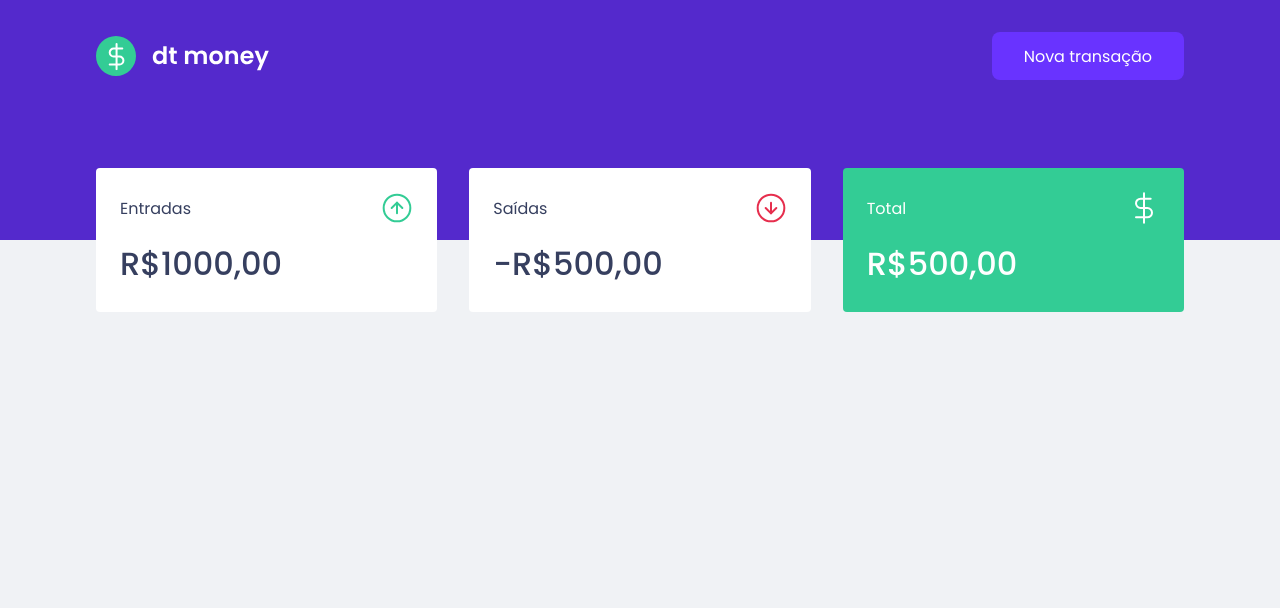
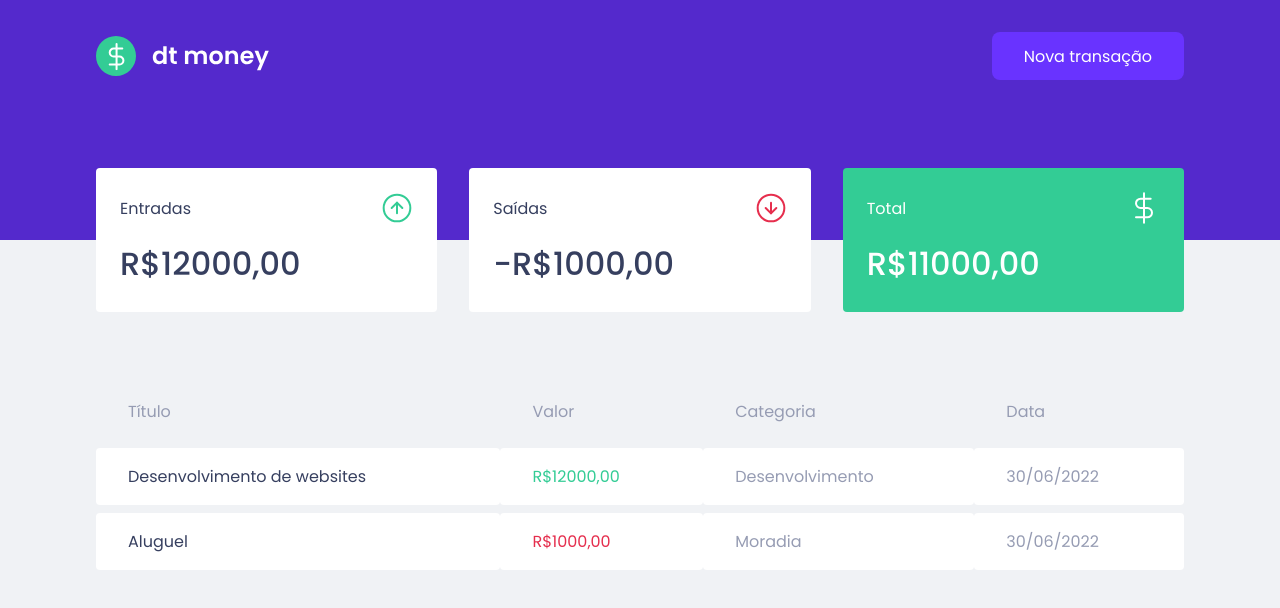
Before and after one commit to JuanSavedra/DtMoney, a React (Create React App) app: page / in a window 1280 px wide. Shown: the top 608 px of the page. Built offline with nearby package versions, Linux system fonts and the light colour scheme.

Commit message:
transactions table

```diff
--- a/src/components /Dashboard/index.tsx
+++ b/src/components /Dashboard/index.tsx
@@ -1,10 +1,12 @@
 import { Summary } from '../Summary/index';
 import { Container } from './styles';
+import { TransactionsTable } from '../TransactionsTable/index';
 
 export function Dashboard() {
   return (
     <Container>
       <Summary />
+      <TransactionsTable />
     </Container>
   )
 }
--- a/src/components /Summary/index.tsx
+++ b/src/components /Summary/index.tsx
@@ -11,21 +11,21 @@
           <p>Entradas</p>
           <img src={income} alt="Entradas" />
         </header>
-        <strong>R$1000,00</strong>
+        <strong>R$12000,00</strong>
       </div>
       <div>
         <header>
           <p>Saídas</p>
           <img src={outcome} alt="Saídas" />
         </header>
-        <strong>-R$500,00</strong>
+        <strong>-R$1000,00</strong>
       </div>
       <div className="highlight-background">
         <header>
           <p>Total</p>
           <img src={total} alt="Entradas" />
         </header>
-        <strong>R$500,00</strong>
+        <strong>R$11000,00</strong>
       </div>
     </Container>
   )
--- /dev/null
+++ b/src/components /TransactionsTable/index.tsx
@@ -0,0 +1,32 @@
+import { Container } from "./styles";
+
+export function TransactionsTable() {
+  return (
+    <Container>
+      <table>
+        <thead>
+          <tr>
+            <th>Título</th>
+            <th>Valor</th>
+            <th>Categoria</th>
+            <th>Data</th>
+          </tr>
+        </thead>
+        <tbody>
+          <tr>
+            <td>Desenvolvimento de websites</td>
+            <td className="deposit">R$12000,00</td>
+            <td>Desenvolvimento</td>
+            <td>30/06/2022</td>
+          </tr>
+          <tr>
+            <td>Aluguel</td>
+            <td className="withdraw">R$1000,00</td>
+            <td>Moradia</td>
+            <td>30/06/2022</td>
+          </tr>
+        </tbody>
+      </table>
+    </Container>
+  )
+}
--- /dev/null
+++ b/src/components /TransactionsTable/styles.tsx
@@ -0,0 +1,38 @@
+import styled from 'styled-components';
+
+export const Container = styled.div`
+  margin-top: 4rem;
+
+  table {
+    width: 100%;
+    border-spacing: 0 0.5rem;
+
+    th {
+      color: var(--text-body);
+      font-weight: 400;
+      padding: 1rem 2rem;
+      text-align: left;
+      line-height: 1.5rem;
+    }
+
+    td {
+      padding: 1rem 2rem;
+      border: 0;
+      background-color: var(--shape);
+      color: var(--text-body);
+      border-radius: 0.25rem;
+
+      &:first-child {
+        color: var(--text-title);
+      }
+
+      &.deposit {
+        color: var(--green);
+      }
+
+      &.withdraw {
+        color: var(--red);
+      }
+    }
+  }
+`
```
